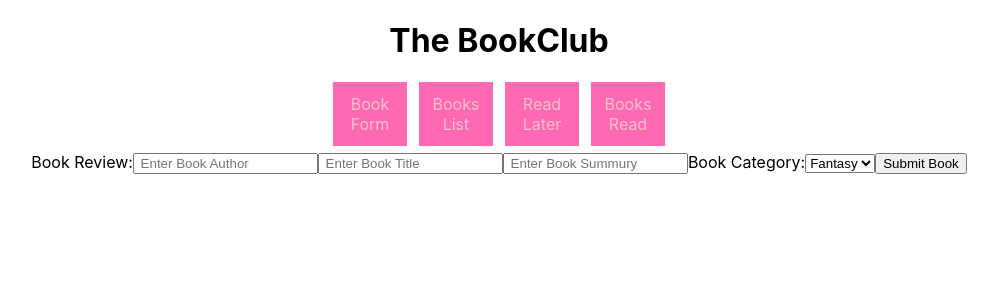
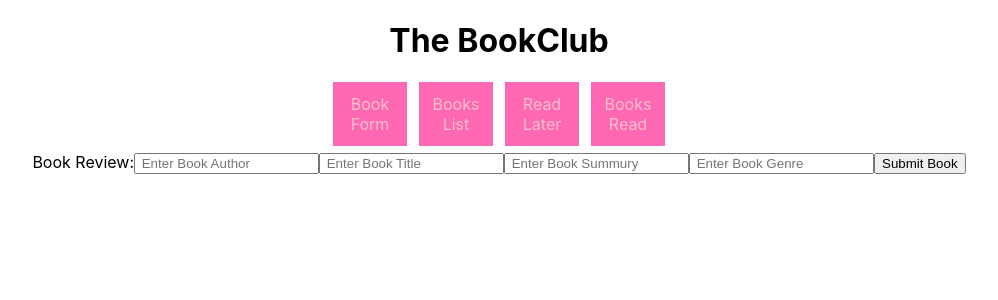
Before and after one commit to sluvish1/phase2-react-project, a React (Create React App) app: page /bookform in a window 1280 px wide. Shown: the top 300 px of the page, without its empty margins (141-1139 px from the left). Built offline with nearby package versions, Linux system fonts and the light colour scheme.

Commit message:
saving work

```diff
--- a/src/BookForm.js
+++ b/src/BookForm.js
@@ -17,17 +17,8 @@ function BookForm() {
         Book Review:
         <input type="text" placeholder=" Enter Book Author"></input>
         <input type="text" placeholder=" Enter Book Title"></input>
-          <input type="summury" placeholder=" Enter Book Summury"></input>
-         </label>
-
-        <label>
-          Book Category:
-          <select name=" book category">
-            <option value="Fantasy">Fantasy</option>
-            <option value="Anime">Anime</option>
-            <option value="Drama">Drama</option>
-            <option value="Triller">Triller</option>
-          </select>
+        <input type="test" placeholder=" Enter Book Summury"></input>
+        <input type="test" placeholder=" Enter Book Genre"></input>
       </label>
       <button type="submit">Submit Book</button>
     </form>
--- a/src/db.json
+++ b/src/db.json
@@ -4,12 +4,14 @@
         "id":1,
         "title": "Harry Potter",
         "author":"idk",
+        "genre": "Fantasy",
         "summary":"This book is about a boy and his friends who attend wizard school."
     },
     {
         "id":2,
         "title":"Green Eggs and Ham",
         "author": "Dr.Suse",
+        "genre": "Nursery Rhyme",
         "summary": "this book is a nursery rhyme for kids."
     }
 
```
Lines whose indentation alone changed are shown as unchanged.
